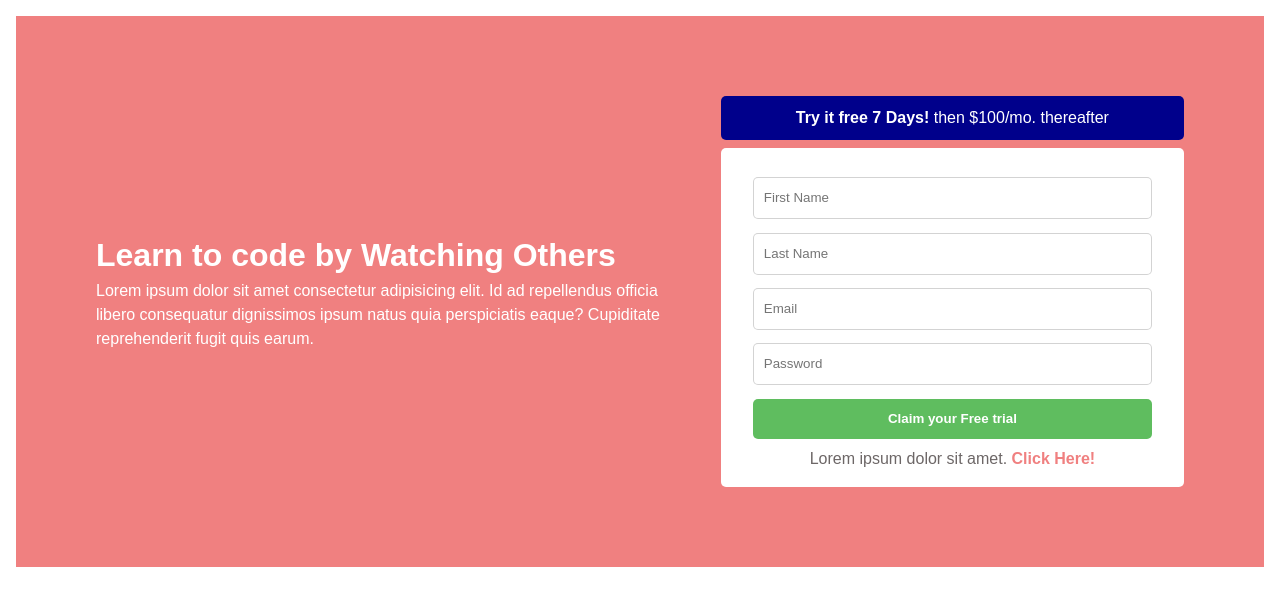
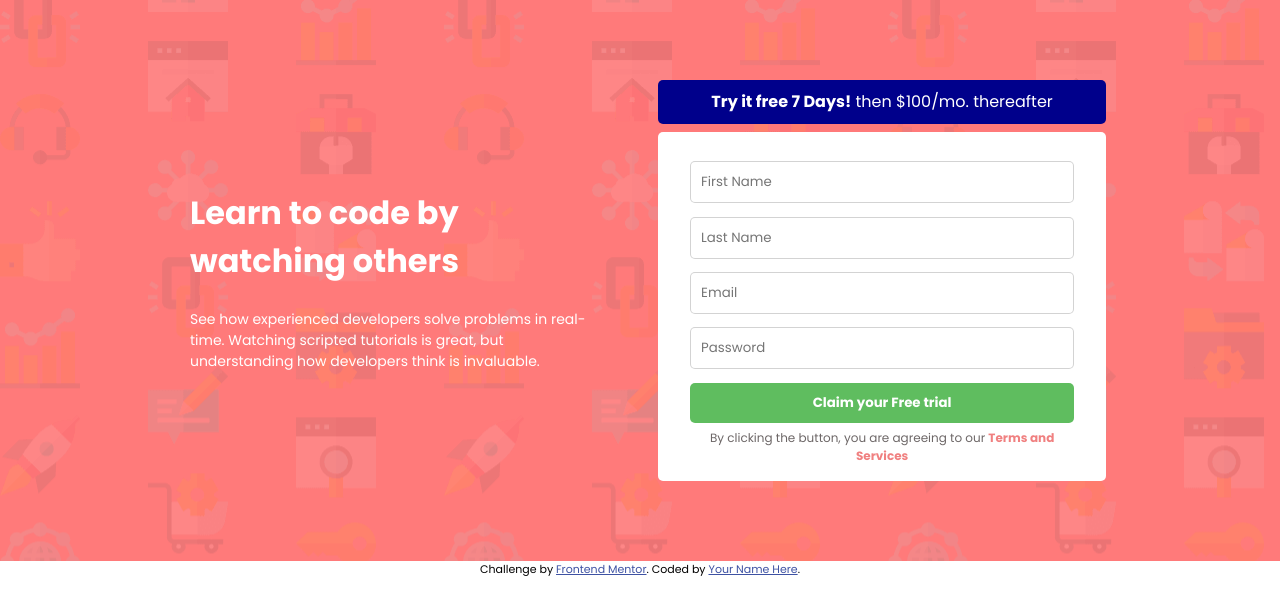
Before and after one commit to Frogerall/signup-block, a plain HTML site: page index.html in a window 1280 px wide. Drawn offline with Linux system fonts and the light colour scheme.

Commit message:
added background image

```diff
--- a/index.html
+++ b/index.html
@@ -1,43 +1,56 @@
 <!DOCTYPE html>
 <html lang="en">
+
 <head>
  <meta charset="UTF-8" />
  <meta name="viewport" content="width=device-width, initial-scale=1.0" />
  <title>Document</title>
+ <style>
+  .attribution {
+   font-size: 11px;
+   text-align: center;
+  }
 
+  .attribution a {
+   color: hsl(228, 45%, 44%);
+  }
+ </style>
  <link rel="stylesheet" href="style.css" />
+ <link rel="preconnect" href="https://fonts.googleapis.com">
+ <link rel="preconnect" href="https://fonts.gstatic.com" crossorigin>
+ <link href="https://fonts.googleapis.com/css2?family=Poppins:wght@400;500;600;700&display=swap" rel="stylesheet">
 </head>
+
 <body>
  <div class="container">
   <div class="heading">
-        <h1>Learn to code by Watching Others</h1>
+   <h1>Learn to code by watching others</h1>
+   <br>
    <p>
-          Lorem ipsum dolor sit amet consectetur adipisicing elit. Id ad
-          repellendus officia libero consequatur dignissimos ipsum natus quia
-          perspiciatis eaque? Cupiditate reprehenderit fugit quis earum.
+    See how experienced developers solve problems in real-time. Watching scripted tutorials is great,
+    but understanding how developers think is invaluable.
    </p>
   </div>
   <div class="form-wrap">
-        <a href="" class="form-header"
-          ><strong>Try it free 7 Days!</strong> then $100/mo. thereafter</a
-        >
+   <a href="" class="form-header"><strong>Try it free 7 Days!</strong> then $100/mo. thereafter</a>
    <form action="">
     <input type="text" placeholder="First Name" required />
     <input type="text" placeholder="Last Name" required />
     <input type="email" placeholder="Email" required />
-          <input
-            type="password"
-            required
-            placeholder="Password"
-            minlength="8"
-            maxlength="32"
-          />
+    <input type="password" required placeholder="Password" minlength="8" maxlength="32" />
     <button type="submit">Claim your Free trial</button>
     <p>
-            Lorem ipsum dolor sit amet. <span><a href="">Click Here!</a></span>
+     By clicking the button, you are agreeing to our <span><a href="">Terms and Services</a></span>
     </p>
    </form>
   </div>
  </div>
+ <footer>
+  <p class="attribution">
+   Challenge by <a href="https://www.frontendmentor.io?ref=challenge" target="_blank">Frontend Mentor</a>.
+   Coded by <a href="#">Your Name Here</a>.
+  </p>
+ </footer>
 </body>
+
 </html>
--- a/style.css
+++ b/style.css
@@ -2,20 +2,30 @@
  padding: 0;
  margin: 0;
  box-sizing: border-box;
-  font-family: Arial, Helvetica, sans-serif;
  line-height: 1.5;
+ font-family: "Poppins", sans-serif;
 }
 .container {
-  background-color: lightcoral;
+ background: url(images/bg-intro-desktop.png);
  color: white;
  display: flex;
  padding: 5em;
  justify-content: center;
  align-items: center;
  gap: 2em;
-  margin: 1em;
-
+ margin: 0 auto;
  max-width: 100%;
+ position: relative;
+}
+.container::after {
+ content: "";
+ position: absolute;
+ height: 100%;
+ width: 100%;
+ top: 0;
+ left: 0;
+ z-index: -1;
+ background-color: hsl(0, 100%, 74%);
 }
 .container h1 {
  font-weight: bold;
@@ -34,7 +44,6 @@
  border-radius: 5px;
  padding: 10px 20px;
 }
-
 form {
  background-color: white;
  border-radius: 5px;
@@ -62,11 +71,20 @@ form button {
 form p {
  color: rgb(109, 103, 103);
  margin-top: 0.5em;
+ font-size: 12px;
 }
 form span a {
  color: lightcoral;
  text-decoration: none;
  font-weight: bold;
+}
+.heading {
+ padding: 1rem;
+ max-width: 45ch;
+ text-align: center;
+}
+.heading p {
+ font-size: 14px;
 }
 @media (max-width: 600px) {
  .container {
@@ -85,3 +103,11 @@ form span a {
   font-size: 0.9em;
  }
 }
+@media (min-width: 600px) {
+ .form-wrap {
+  max-width: 40%;
+ }
+ .heading {
+  text-align: left;
+ }
+}
```
Also changed, not shown: images/index.html (added, +42 -0 lines), design/active-states.jpg (added), design/desktop-design.jpg (added), design/desktop-preview.jpg (added), design/mobile-design.jpg (added), images/bg-intro-desktop.png (added), images/bg-intro-mobile.png (added), images/favicon-32x32.png (added), images/icon-error.svg (added), 7 other files. Lines whose indentation alone changed are shown as unchanged.
